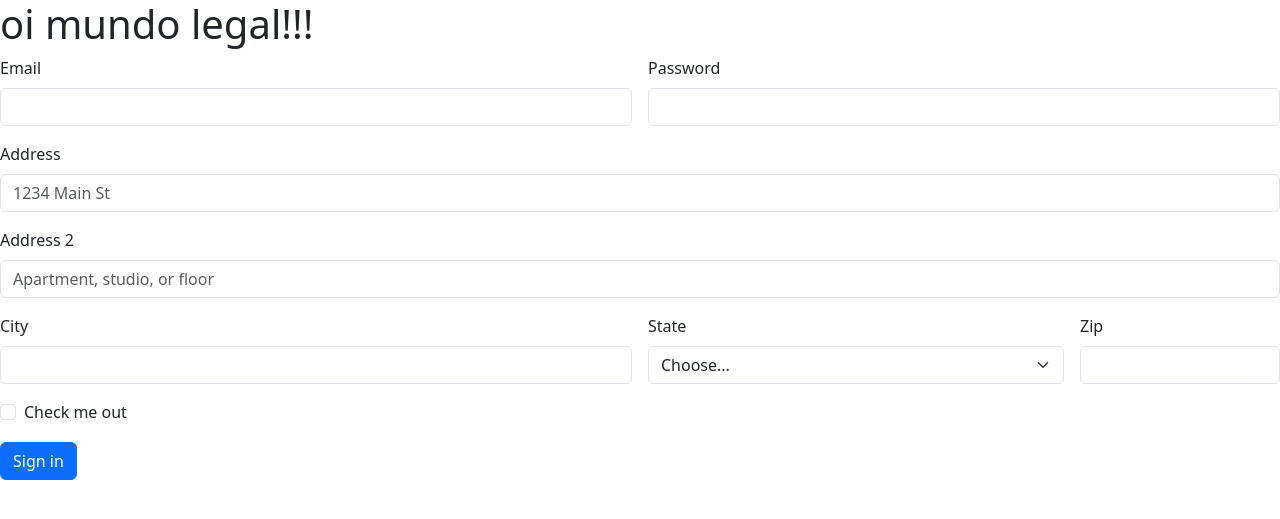
After one commit to luisamainf2/lulu_php, a PHP site: page /forms/cadastro.php in a window 1280 px wide. The commit adds this page. Shown: the top 519 px of the page. Run offline with PHP 8.4, Linux system fonts and the light colour scheme.

Commit message:
cadastro dia 09 do 10

```diff
--- a/assets/includes/doctype.php
+++ b/assets/includes/doctype.php
@@ -7,3 +7,6 @@
     <meta name="author" content="Joel Doe">
     <meta name="viewport" content="width=device-width, initial-scale=1.0">
     <link rel="stylesheet" href="../style/style_header.css">
+<!--bootstrap-->
+    <link href="https://cdn.jsdelivr.net/npm/bootstrap@5.3.8/dist/css/bootstrap.min.css" rel="stylesheet" integrity="sha384-sRIl4kxILFvY47J16cr9ZwB07vP4J8+LH7qKQnuqkuIAvNWLzeN8tE5YBujZqJLB" crossorigin="anonymous">
+    <script src="https://cdn.jsdelivr.net/npm/bootstrap@5.3.8/dist/js/bootstrap.bundle.min.js" integrity="sha384-FKyoEForCGlyvwx9Hj09JcYn3nv7wiPVlz7YYwJrWVcXK/BmnVDxM+D2scQbITxI" crossorigin="anonymous"></script>
--- a/assets/includes/header.php
+++ b/assets/includes/header.php
@@ -1,3 +1,3 @@
 <header>
-    <h1>oi mundo chato!</h1>
+    <h1>oi mundo legal!!!</h1>
 </header>
--- /dev/null
+++ b/forms/cadastro.php
@@ -0,0 +1,61 @@
+<?php
+    include '../assets/includes/doctype.php';
+
+?>
+<title>Formulário de cadastro</title>
+
+</head>
+
+<body>
+<?php
+    include '../assets/includes/header.php';
+    include '../assets/includes/navegationMenu.php';
+?>
+
+<form class="row g-3">
+    <div class="col-md-6">
+        <label for="inputEmail4" class="form-label">Email</label>
+        <input type="email" class="form-control" id="inputEmail4">
+    </div>
+    <div class="col-md-6">
+        <label for="inputPassword4" class="form-label">Password</label>
+        <input type="password" class="form-control" id="inputPassword4">
+    </div>
+    <div class="col-12">
+        <label for="inputAddress" class="form-label">Address</label>
+        <input type="text" class="form-control" id="inputAddress" placeholder="1234 Main St">
+    </div>
+    <div class="col-12">
+        <label for="inputAddress2" class="form-label">Address 2</label>
+        <input type="text" class="form-control" id="inputAddress2" placeholder="Apartment, studio, or floor">
+    </div>
+    <div class="col-md-6">
+        <label for="inputCity" class="form-label">City</label>
+        <input type="text" class="form-control" id="inputCity">
+    </div>
+    <div class="col-md-4">
+        <label for="inputState" class="form-label">State</label>
+        <select id="inputState" class="form-select">
+            <option selected>Choose...</option>
+            <option>...</option>
+        </select>
+    </div>
+    <div class="col-md-2">
+        <label for="inputZip" class="form-label">Zip</label>
+        <input type="text" class="form-control" id="inputZip">
+    </div>
+    <div class="col-12">
+        <div class="form-check">
+            <input class="form-check-input" type="checkbox" id="gridCheck">
+            <label class="form-check-label" for="gridCheck">
+                Check me out
+            </label>
+        </div>
+    </div>
+    <div class="col-12">
+        <button type="submit" class="btn btn-primary">Sign in</button>
+    </div>
+</form>
+
+</body>
+</html>
```
